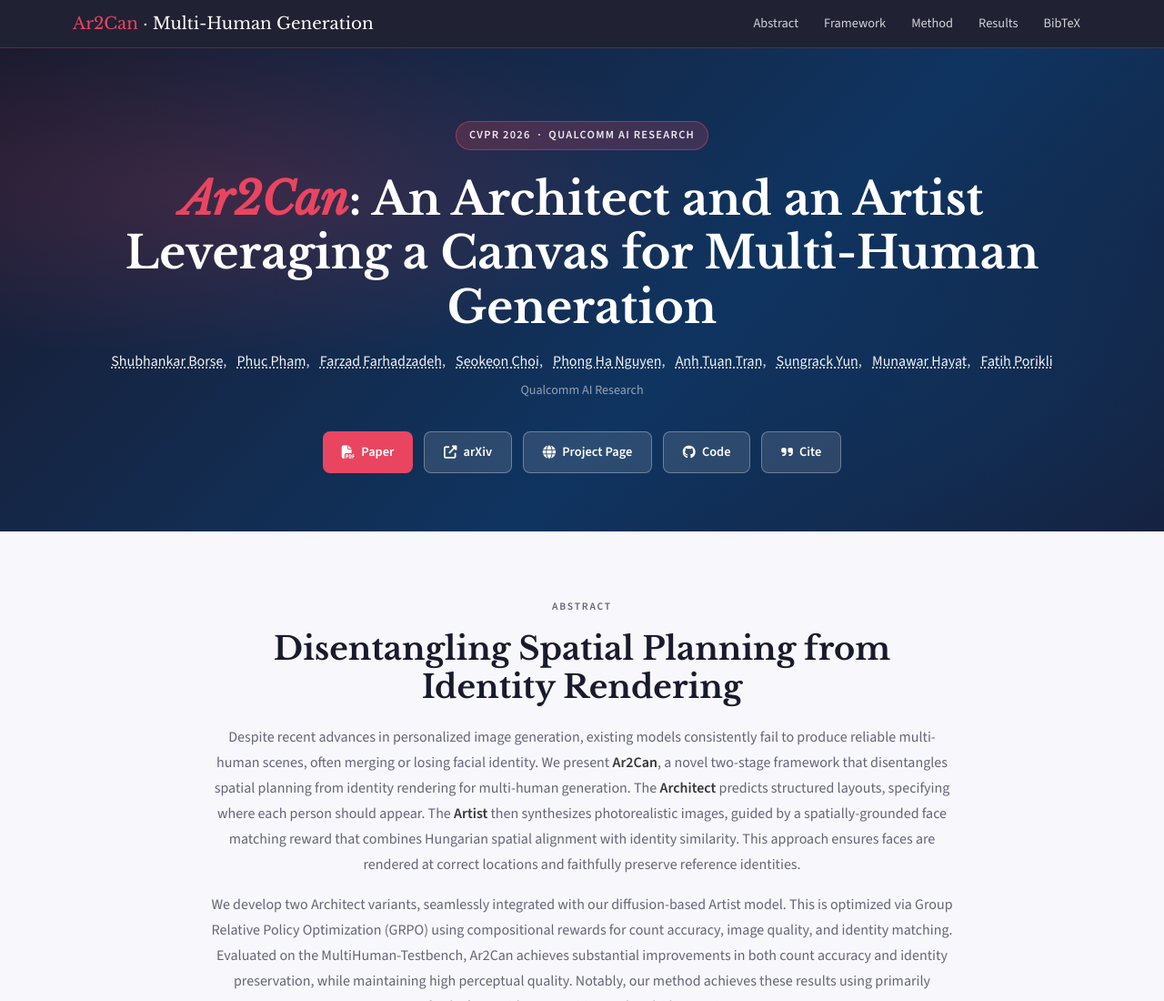
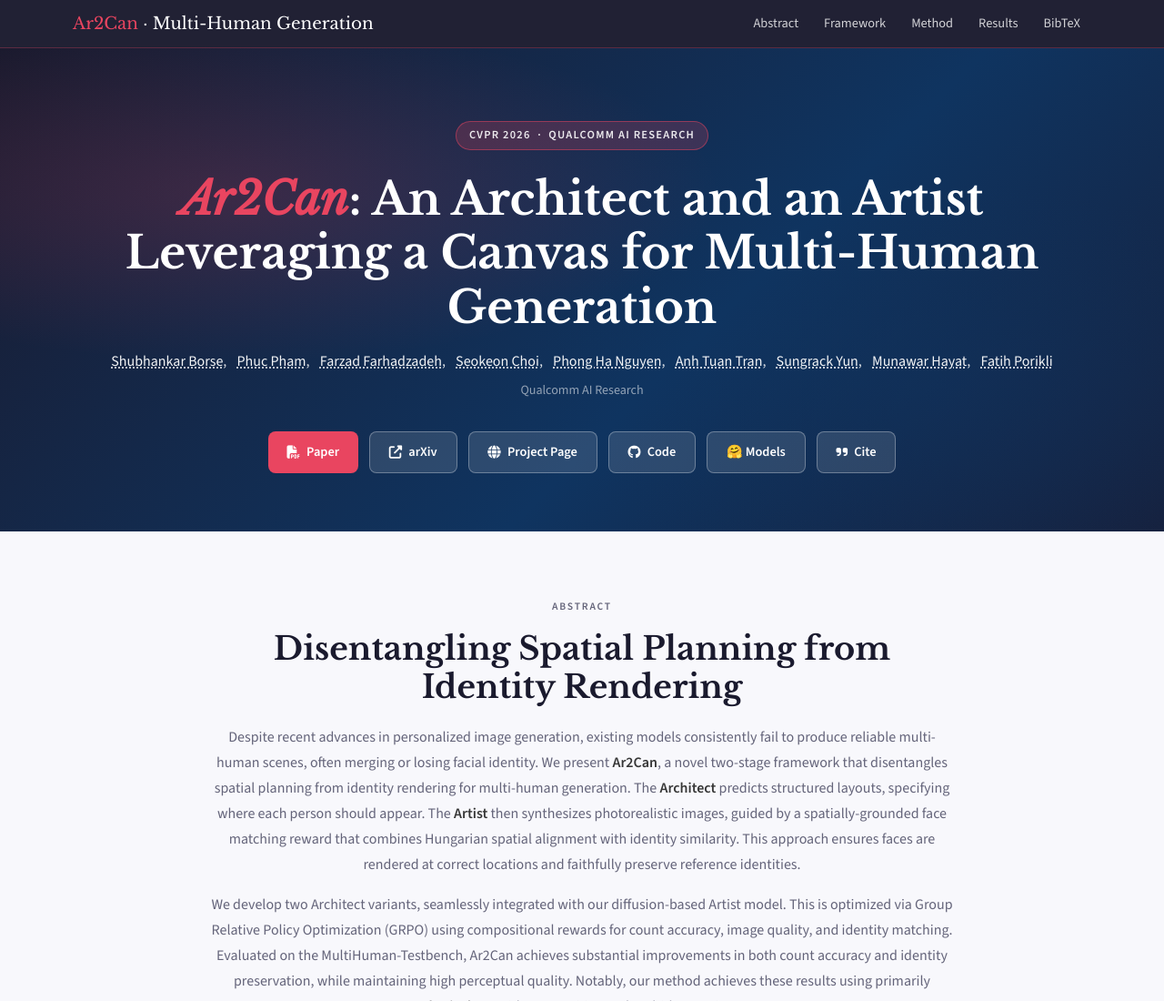
Before and after one commit to Qualcomm-AI-research/ar2can, a plain HTML site: page index.html in a window 1280 px wide. Shown: the top 1100 px of the page at 91% size. Drawn offline with nearby package versions, Linux system fonts and the light colour scheme.

Commit message:
Add HuggingFace Models button to hero links
Co-Authored-By: Claude Sonnet 4.6 <noreply@anthropic.com>

```diff
--- a/index.html
+++ b/index.html
@@ -428,6 +428,9 @@
       <a class="btn-hero btn-secondary" href="https://github.com/Qualcomm-AI-research/ar2can" target="_blank">
         <i class="fab fa-github"></i> Code
       </a>
+      <a class="btn-hero btn-secondary" href="https://huggingface.co/Qualcomm-AI-Research/ar2can" target="_blank">
+        🤗 Models
+      </a>
       <a class="btn-hero btn-secondary" href="#bibtex">
         <i class="fas fa-quote-right"></i> Cite
       </a>
```
